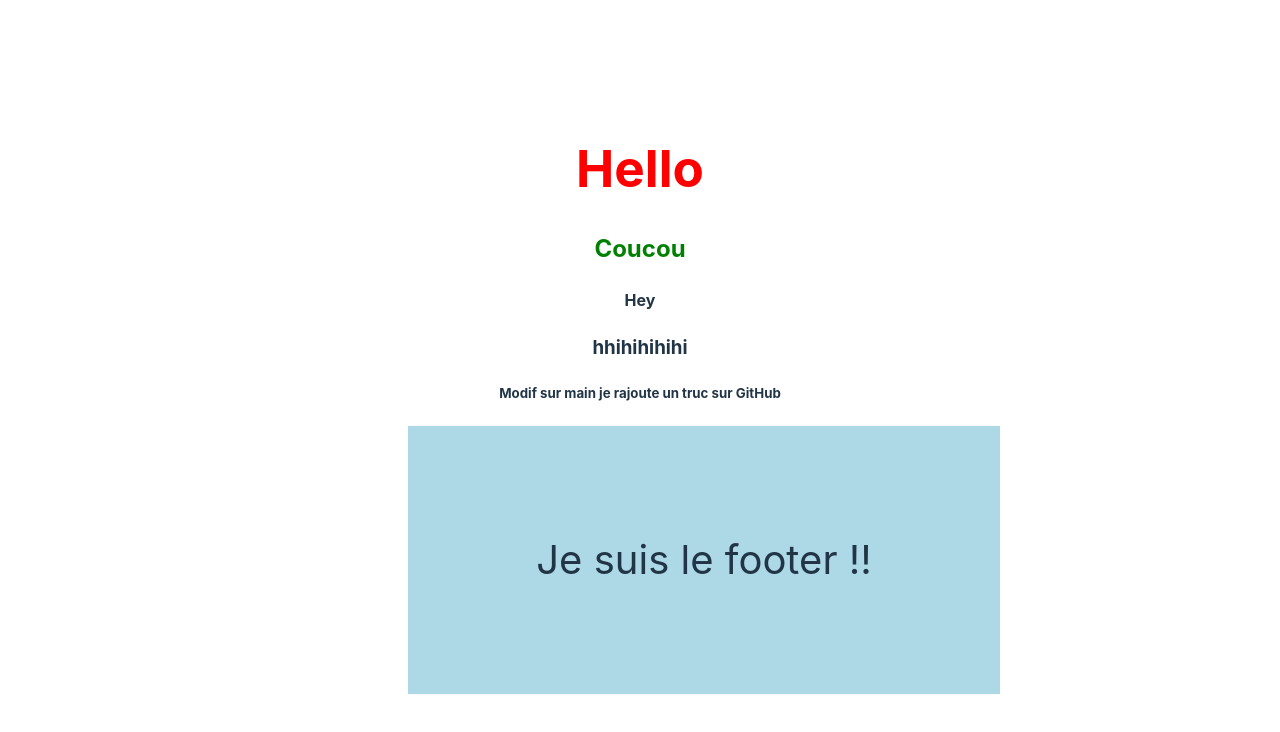
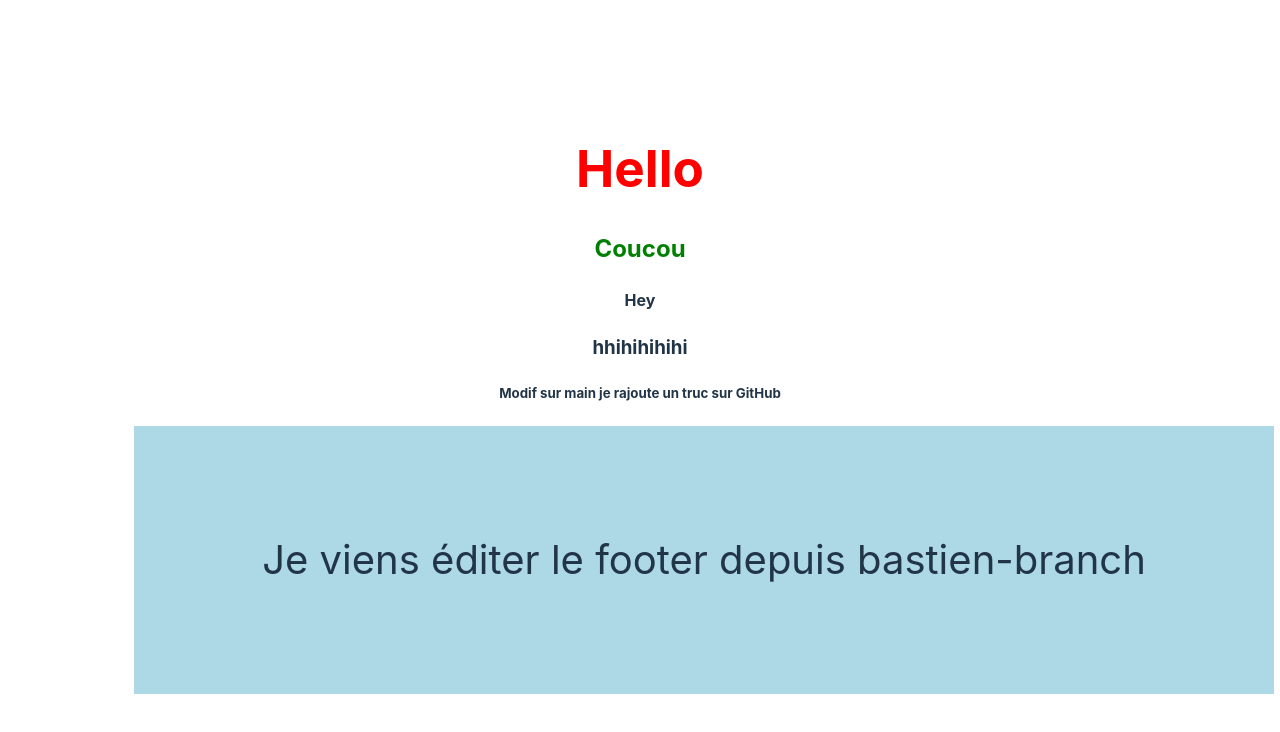
Before and after one commit to TomRoberto/cours-git-github-test, a React (Vite) app: page / in a window 1280 px wide. Shown: the top 732 px of the page. Built offline with nearby package versions, Linux system fonts and the light colour scheme.

Commit message:
Update Footer by bastien

```diff
--- a/src/components/Footer.jsx
+++ b/src/components/Footer.jsx
@@ -8,7 +8,7 @@ const Footer = () => {
         fontSize: "2.5rem",
       }}
     >
-      <p>Je suis le footer !!</p>
+      <p>Je viens éditer le footer depuis bastien-branch</p>
     </footer>
   );
 };
```
